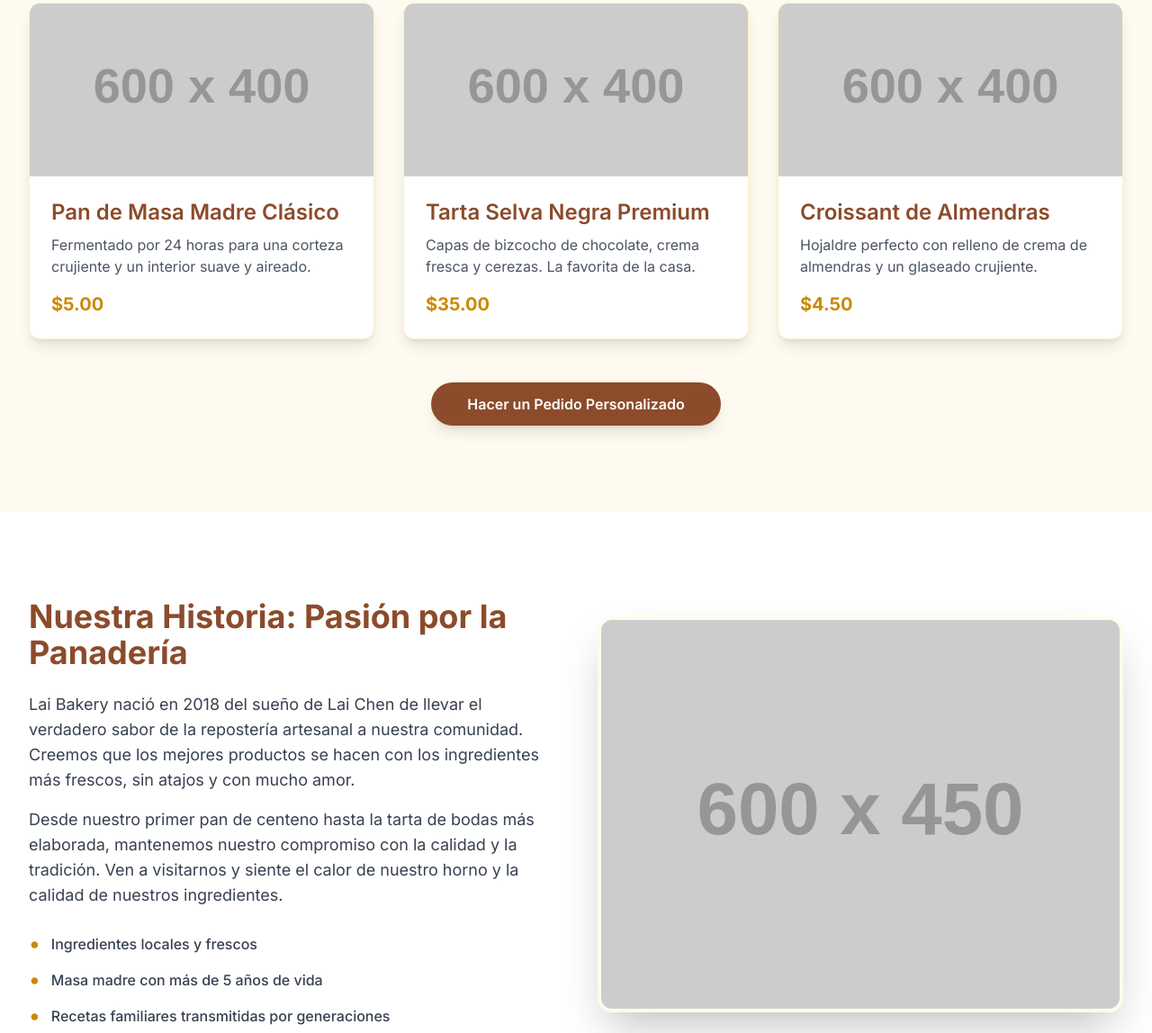
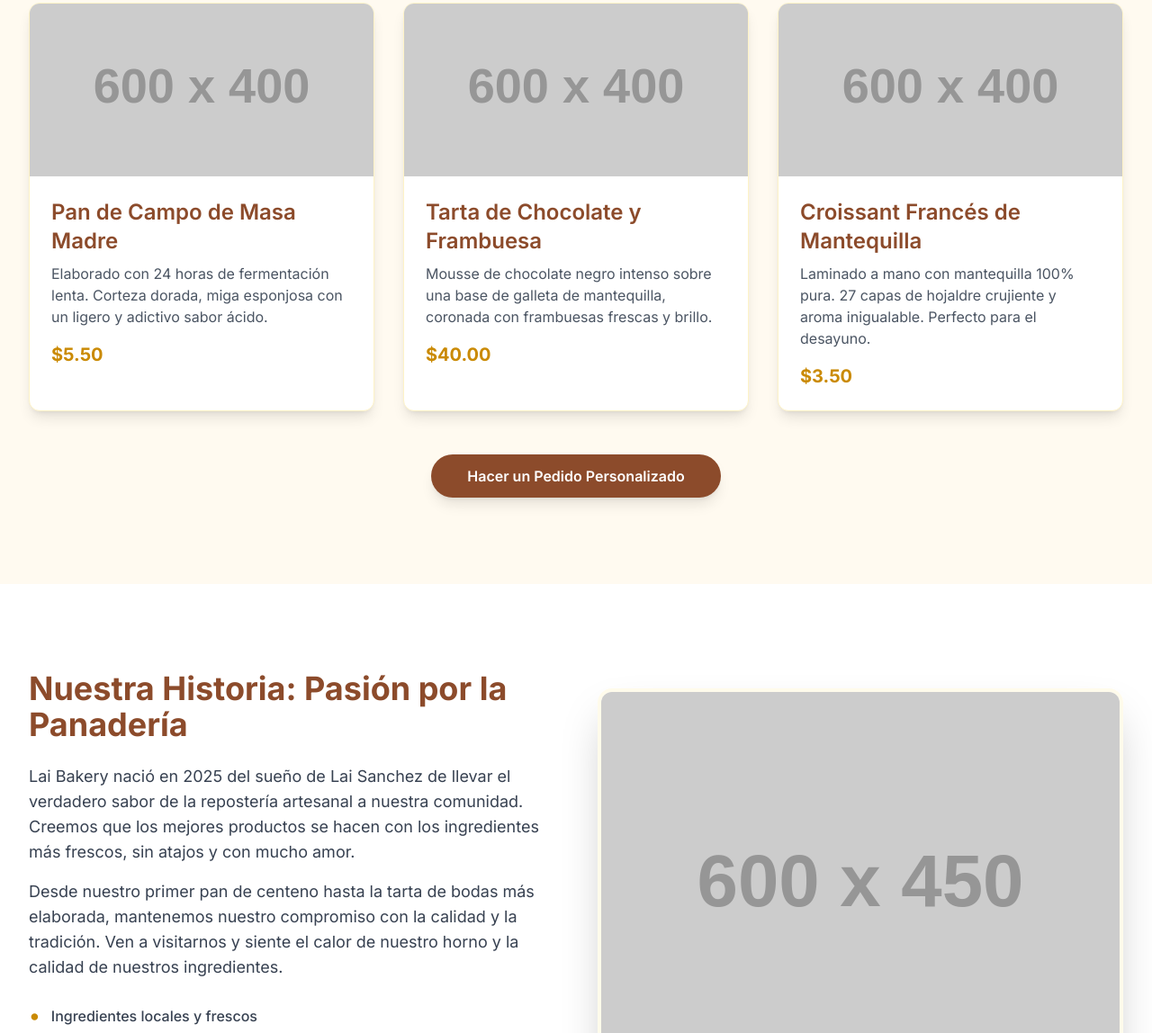
Before and after one commit to wlumbi/LaiBakery, a plain HTML site: page index.html in a window 1280 px wide. Shown: the part 1025-2173 px from the top of the page at 90% size. Drawn offline with nearby package versions, Linux system fonts and the light colour scheme; placeholder pictures from the web are drawn by us.

Commit message:
Add files via upload
second one

```diff
--- a/index.html
+++ b/index.html
@@ -77,33 +77,33 @@
 
             <div class="grid grid-cols-1 md:grid-cols-3 gap-8">
 
-                <!-- Producto 1: Pan de Masa Madre -->
+                <!-- Producto 1: Pan de Masa Madre (Actualizado) -->
                 <div class="bg-white rounded-xl shadow-lg overflow-hidden transform hover:scale-[1.02] transition duration-300 border border-amber-100">
                     <img src="https://placehold.co/600x400/8c4b2b/ffffff?text=Pan+de+Masa+Madre" alt="Pan de Masa Madre" class="w-full h-48 object-cover">
                     <div class="p-6">
-                        <h3 class="text-2xl font-semibold color-primary mb-2">Pan de Masa Madre Clásico</h3>
-                        <p class="text-gray-600 mb-4">Fermentado por 24 horas para una corteza crujiente y un interior suave y aireado.</p>
-                        <span class="text-xl font-bold text-yellow-600">$5.00</span>
+                        <h3 class="text-2xl font-semibold color-primary mb-2">Pan de Campo de Masa Madre</h3>
+                        <p class="text-gray-600 mb-4">Elaborado con 24 horas de fermentación lenta. Corteza dorada, miga esponjosa con un ligero y adictivo sabor ácido.</p>
+                        <span class="text-xl font-bold text-yellow-600">$5.50</span>
                     </div>
                 </div>
 
-                <!-- Producto 2: Tarta de Chocolate -->
+                <!-- Producto 2: Tarta de Chocolate (Actualizado) -->
                 <div class="bg-white rounded-xl shadow-lg overflow-hidden transform hover:scale-[1.02] transition duration-300 border border-amber-100">
                     <img src="https://placehold.co/600x400/a86a4f/ffffff?text=Pastel+de+Chocolate" alt="Tarta de Chocolate" class="w-full h-48 object-cover">
                     <div class="p-6">
-                        <h3 class="text-2xl font-semibold color-primary mb-2">Tarta Selva Negra Premium</h3>
-                        <p class="text-gray-600 mb-4">Capas de bizcocho de chocolate, crema fresca y cerezas. La favorita de la casa.</p>
-                        <span class="text-xl font-bold text-yellow-600">$35.00</span>
+                        <h3 class="text-2xl font-semibold color-primary mb-2">Tarta de Chocolate y Frambuesa</h3>
+                        <p class="text-gray-600 mb-4">Mousse de chocolate negro intenso sobre una base de galleta de mantequilla, coronada con frambuesas frescas y brillo.</p>
+                        <span class="text-xl font-bold text-yellow-600">$40.00</span>
                     </div>
                 </div>
 
-                <!-- Producto 3: Croissant de Almendras -->
+                <!-- Producto 3: Croissant de Almendras (Actualizado) -->
                 <div class="bg-white rounded-xl shadow-lg overflow-hidden transform hover:scale-[1.02] transition duration-300 border border-amber-100">
                     <img src="https://placehold.co/600x400/d4a572/ffffff?text=Croissant+de+Almendras" alt="Croissant de Almendras" class="w-full h-48 object-cover">
                     <div class="p-6">
-                        <h3 class="text-2xl font-semibold color-primary mb-2">Croissant de Almendras</h3>
-                        <p class="text-gray-600 mb-4">Hojaldre perfecto con relleno de crema de almendras y un glaseado crujiente.</p>
-                        <span class="text-xl font-bold text-yellow-600">$4.50</span>
+                        <h3 class="text-2xl font-semibold color-primary mb-2">Croissant Francés de Mantequilla</h3>
+                        <p class="text-gray-600 mb-4">Laminado a mano con mantequilla 100% pura. 27 capas de hojaldre crujiente y aroma inigualable. Perfecto para el desayuno.</p>
+                        <span class="text-xl font-bold text-yellow-600">$3.50</span>
                     </div>
                 </div>
             </div>
@@ -124,7 +124,7 @@
                 <div class="lg:order-1">
                     <h2 class="text-4xl font-bold color-primary mb-6">Nuestra Historia: Pasión por la Panadería</h2>
                     <p class="text-lg text-gray-700 mb-4">
-                        Lai Bakery nació en 2018 del sueño de Lai Chen de llevar el verdadero sabor de la repostería artesanal a nuestra comunidad. Creemos que los mejores productos se hacen con los ingredientes más frescos, sin atajos y con mucho amor.
+                        Lai Bakery nació en 2025 del sueño de Lai Sanchez de llevar el verdadero sabor de la repostería artesanal a nuestra comunidad. Creemos que los mejores productos se hacen con los ingredientes más frescos, sin atajos y con mucho amor.
                     </p>
                     <p class="text-lg text-gray-700 mb-4">
                         Desde nuestro primer pan de centeno hasta la tarta de bodas más elaborada, mantenemos nuestro compromiso con la calidad y la tradición. Ven a visitarnos y siente el calor de nuestro horno y la calidad de nuestros ingredientes.
@@ -137,7 +137,7 @@
                 </div>
                 <!-- Imagen -->
                 <div class="lg:order-2">
-                    <img src="https://placehold.co/600x450/8c4b2b/ffffff?text=Lai+Chen+Horneando" alt="Lai Chen Horneando" class="rounded-2xl shadow-2xl border-4 border-amber-50">
+                    <img src="https://placehold.co/600x450/8c4b2b/ffffff?text=Lai+Sacnhez+Horneando" alt="Lai Sanchez Horneando" class="rounded-2xl shadow-2xl border-4 border-amber-50">
                 </div>
             </div>
         </div>
@@ -178,7 +178,7 @@
                         <svg class="w-8 h-8 flex-shrink-0 text-yellow-400 mt-1" fill="none" stroke="currentColor" viewBox="0 0 24 24" xmlns="http://www.w3.org/2000/svg"><path stroke-linecap="round" stroke-linejoin="round" stroke-width="2" d="M17.657 16.657L13.414 20.9a1.998 1.998 0 01-2.827 0l-4.244-4.243a8 8 0 1111.314 0z"></path><path stroke-linecap="round" stroke-linejoin="round" stroke-width="2" d="M15 11a3 3 0 11-6 0 3 3 0 016 0z"></path></svg>
                         <div>
                             <h4 class="text-xl font-semibold text-yellow-200">Dirección</h4>
-                            <p>Calle de los Hornos, Edificio Masa Madre #101, Ciudad Panadería, 12345</p>
+                            <p>Avenida 33, calle 110, casa #10 Rohmusher Pavas.</p>
                         </div>
                     </div>
 
@@ -186,7 +186,7 @@
                         <svg class="w-8 h-8 flex-shrink-0 text-yellow-400 mt-1" fill="none" stroke="currentColor" viewBox="0 0 24 24" xmlns="http://www.w3.org/2000/svg"><path stroke-linecap="round" stroke-linejoin="round" stroke-width="2" d="M3 5a2 2 0 012-2h3.28a1 1 0 01.948.684l1.498 4.493a1 1 0 01-.502 1.21l-2.257 1.13a11.042 11.042 0 005.516 5.516l1.13-2.257a1 1 0 011.21-.502l4.493 1.498a1 1 0 01.684.949V19a2 2 0 01-2 2h-1C9.716 21 3 14.284 3 6V5z"></path></svg>
                         <div>
                             <h4 class="text-xl font-semibold text-yellow-200">Teléfono</h4>
-                            <p>(+123) 456-7890</p>
+                            <p>(+506) 8690 8422 - (+506) 8318 2712</p>
                         </div>
                     </div>
 
```
